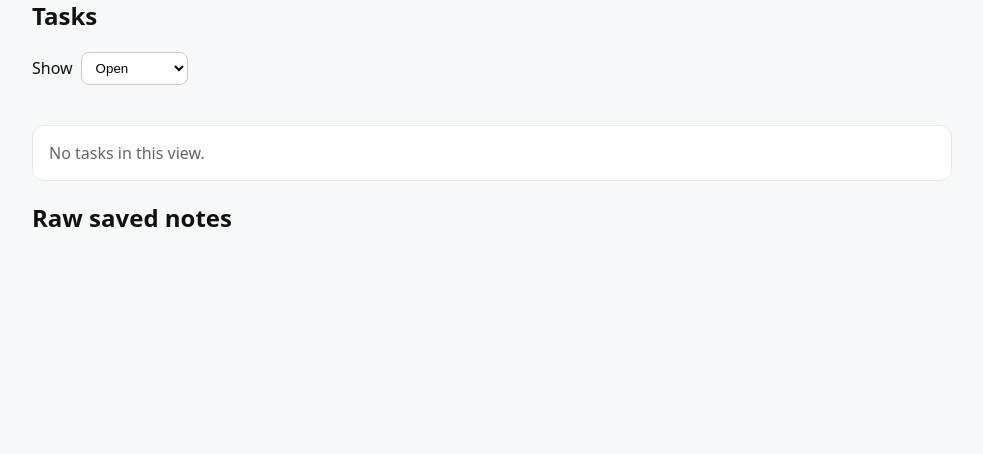
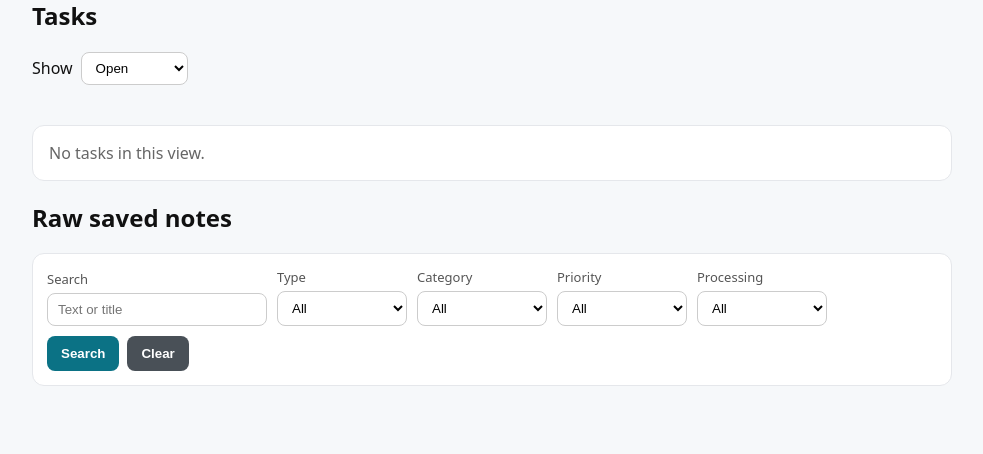
Before and after one commit to ManishNair01/life-inbox-copy, a FastAPI app: page / in a window 1280 px wide. Shown: the part 489-943 px from the top of the page, without its empty margins (148-1131 px from the left). Before the commit the page ends 716 px from the top, so only its background shows below. Run offline with FastAPI, Linux system fonts and the light colour scheme; tables that the repository leaves empty hold one stand-in row (values such as "Sample post"); data that the repository does not hold is empty.

Commit message:
Add inbox search and filters
Co-authored-by: Cursor <cursoragent@cursor.com>

```diff
--- a/app/database.py
+++ b/app/database.py
@@ -13,6 +13,7 @@ from sqlalchemy import (
     Text,
     UniqueConstraint,
     create_engine,
+    or_,
     select,
 )
 from sqlalchemy.orm import declarative_base, sessionmaker
@@ -169,10 +170,56 @@ def add_item_to_db(raw_text: str) -> dict:
         return _item_to_dict(item)
 
 
-def list_items_from_db() -> list[dict]:
+def list_items_from_db(
+    search: Optional[str] = None,
+    item_type: Optional[str] = None,
+    category: Optional[str] = None,
+    priority: Optional[str] = None,
+    processing_status: Optional[str] = None,
+    limit: int = 100,
+) -> list[dict]:
     with SessionLocal() as session:
+        statement = select(InboxItemRecord)
+
+        if category or priority:
+            statement = statement.join(
+                ItemInsightRecord,
+                ItemInsightRecord.item_id == InboxItemRecord.id,
+            )
+
+        search_text = (search or "").strip()
+        if search_text:
+            statement = statement.where(
+                or_(
+                    InboxItemRecord.raw_text.icontains(
+                        search_text,
+                        autoescape=True,
+                    ),
+                    InboxItemRecord.title.icontains(
+                        search_text,
+                        autoescape=True,
+                    ),
+                )
+            )
+        if item_type:
+            statement = statement.where(
+                InboxItemRecord.item_type == item_type
+            )
+        if category:
+            statement = statement.where(
+                ItemInsightRecord.category == category
+            )
+        if priority:
+            statement = statement.where(
+                ItemInsightRecord.priority == priority
+            )
+        if processing_status:
+            statement = statement.where(
+                InboxItemRecord.processing_status == processing_status
+            )
+
         items = session.scalars(
-            select(InboxItemRecord).order_by(InboxItemRecord.id.asc())
+            statement.order_by(InboxItemRecord.id.asc()).limit(limit)
         ).all()
         return [_item_to_dict(item) for item in items]
 
--- a/app/main.py
+++ b/app/main.py
@@ -1,6 +1,6 @@
 import logging
 from pathlib import Path
-from typing import List
+from typing import List, Optional
 
 from fastapi import FastAPI, HTTPException, Query, status
 from fastapi.responses import HTMLResponse, Response
@@ -32,6 +32,7 @@ from app.schemas import (
     NoteCreate,
     NoteUpdate,
     PersistedAnalysis,
+    Priority,
     Task,
     TaskListStatus,
 )
@@ -64,9 +65,23 @@ def create_item(payload: InboxItemCreate):
 
 
 @app.get("/api/items", response_model=List[InboxItem])
-def get_items():
+def get_items(
+    search: Optional[str] = Query(None, alias="q", max_length=200),
+    item_type: Optional[str] = Query(None, max_length=100),
+    category: Optional[str] = Query(None, max_length=100),
+    priority: Optional[Priority] = Query(None),
+    processing_status: Optional[str] = Query(None, max_length=100),
+    limit: int = Query(100, ge=1, le=100),
+):
     try:
-        return list_items_from_db()
+        return list_items_from_db(
+            search=search,
+            item_type=item_type,
+            category=category,
+            priority=priority,
+            processing_status=processing_status,
+            limit=limit,
+        )
     except Exception as exc:
         logger.exception("Failed to load inbox items")
         raise HTTPException(
--- a/app/static/app.js
+++ b/app/static/app.js
@@ -2,6 +2,13 @@ let isSavingNote = false;
 let isAnalyzingInbox = false;
 const pendingNoteActions = new Set();
 const pendingTaskActions = new Set();
+const itemFilterFields = {
+  q: 'itemSearch',
+  item_type: 'itemTypeFilter',
+  category: 'categoryFilter',
+  priority: 'priorityFilter',
+  processing_status: 'processingStatusFilter'
+};
 
 function setStatus(elementId, message, isError = false) {
   const element = document.getElementById(elementId);
@@ -14,6 +21,113 @@ function setButtonBusy(buttonId, busy, busyLabel, idleLabel) {
   button.disabled = busy;
   button.textContent = busy ? busyLabel : idleLabel;
   button.setAttribute('aria-busy', String(busy));
+}
+
+function itemFilterParams() {
+  const params = new URLSearchParams();
+  for (const [name, elementId] of Object.entries(itemFilterFields)) {
+    const value = document.getElementById(elementId).value.trim();
+    if (value) params.set(name, value);
+  }
+  return params;
+}
+
+function hasItemFilters() {
+  return itemFilterParams().size > 0;
+}
+
+function updateUrl(updates) {
+  const url = new URL(window.location.href);
+  for (const [name, value] of Object.entries(updates)) {
+    if (value) {
+      url.searchParams.set(name, value);
+    } else {
+      url.searchParams.delete(name);
+    }
+  }
+  window.history.pushState({}, '', url);
+}
+
+function syncControlsFromUrl() {
+  const params = new URLSearchParams(window.location.search);
+  for (const [name, elementId] of Object.entries(itemFilterFields)) {
+    const element = document.getElementById(elementId);
+    const value = params.get(name) || '';
+    if (
+      name === 'category'
+      && value
+      && !Array.from(element.options).some(option => option.value === value)
+    ) {
+      const option = document.createElement('option');
+      option.value = value;
+      option.textContent = value;
+      element.appendChild(option);
+    }
+    element.value = value;
+  }
+
+  const taskStatus = params.get('task_status');
+  document.getElementById('taskStatusFilter').value =
+    ['open', 'completed', 'dismissed'].includes(taskStatus)
+      ? taskStatus
+      : 'open';
+}
+
+function populateCategoryFilter(data) {
+  const select = document.getElementById('categoryFilter');
+  const selected =
+    new URLSearchParams(window.location.search).get('category')
+    || select.value;
+  const categories = Array.from(
+    new Set((data.buckets || []).map(bucket => bucket.name))
+  ).sort((first, second) => first.localeCompare(second));
+
+  select.replaceChildren();
+  const allOption = document.createElement('option');
+  allOption.value = '';
+  allOption.textContent = 'All';
+  select.appendChild(allOption);
+
+  if (selected && !categories.includes(selected)) {
+    categories.push(selected);
+    categories.sort((first, second) => first.localeCompare(second));
+  }
+  for (const category of categories) {
+    const option = document.createElement('option');
+    option.value = category;
+    option.textContent = category;
+    select.appendChild(option);
+  }
+  select.value = selected;
+}
+
+function applyItemFilters(event) {
+  event.preventDefault();
+  const values = {};
+  const params = itemFilterParams();
+  for (const name of Object.keys(itemFilterFields)) {
+    values[name] = params.get(name) || '';
+  }
+  updateUrl(values);
+  loadNotes();
+}
+
+function clearItemFilters() {
+  for (const elementId of Object.values(itemFilterFields)) {
+    document.getElementById(elementId).value = '';
+  }
+  updateUrl(
+    Object.fromEntries(
+      Object.keys(itemFilterFields).map(name => [name, ''])
+    )
+  );
+  loadNotes();
+}
+
+function changeTaskStatusFilter() {
+  const status = document.getElementById('taskStatusFilter').value;
+  updateUrl({task_status: status});
+  loadTasks();
 }
 
 async function fetchJson(url, options, friendlyError) {
@@ -396,6 +510,7 @@ async function loadLatestAnalysis() {
     );
     if (!data) return;
 
+    populateCategoryFilter(data);
     renderAnalysis(data);
     const generatedAt = new Date(data.generated_at).toLocaleString();
     setStatus(
@@ -429,6 +544,7 @@ async function analyzeInbox() {
       {method: 'POST'},
       'Unable to analyze inbox.'
     );
+    populateCategoryFilter(data);
     renderAnalysis(data);
     await loadTasks();
     setStatus('analysisStatus', 'Analysis complete.');
@@ -452,25 +568,60 @@ async function analyzeInbox() {
 async function loadNotes(
   failureMessage = 'We could not load your notes. Reload to try again.'
 ) {
+  const params = itemFilterParams();
+  const filtered = params.size > 0;
+  const query = params.toString();
   try {
     const notes = await fetchJson(
-      '/api/items',
+      `/api/items${query ? `?${query}` : ''}`,
       undefined,
       'Unable to load notes.'
     );
     const root = document.getElementById('notes');
     root.innerHTML = '';
 
+    if (!notes.length) {
+      root.innerHTML = filtered
+        ? '<div class="panel muted">No inbox items match these filters.</div>'
+        : '<div class="panel muted">No saved notes yet.</div>';
+      setStatus(
+        'searchStatus',
+        filtered ? 'No results found.' : ''
+      );
+      return true;
+    }
+
     for (const note of notes.filter(item => item.item_type === 'text')) {
       root.appendChild(renderNote(note));
     }
+    setStatus(
+      'searchStatus',
+      filtered
+        ? `${notes.length} matching item${notes.length === 1 ? '' : 's'}.`
+        : ''
+    );
     return true;
   } catch {
-    setStatus('noteStatus', failureMessage, true);
+    if (filtered) {
+      setStatus(
+        'searchStatus',
+        'Search failed. Please try again.',
+        true
+      );
+    } else {
+      setStatus('noteStatus', failureMessage, true);
+    }
     return false;
   }
 }
 
+syncControlsFromUrl();
 loadNotes();
 loadLatestAnalysis();
 loadTasks();
+
+window.addEventListener('popstate', () => {
+  syncControlsFromUrl();
+  loadNotes();
+  loadTasks();
+});
--- a/app/static/styles.css
+++ b/app/static/styles.css
@@ -13,6 +13,12 @@ button:disabled { cursor: not-allowed; opacity: 0.65; }
 .task { background: white; border: 1px solid #e5e7eb; border-radius: 12px; padding: 14px; margin: 12px 0; box-shadow: 0 1px 2px rgba(0,0,0,0.04); }
 .task-toolbar { display: flex; align-items: center; gap: 8px; }
 .task-toolbar select { padding: 7px 10px; border: 1px solid #ccc; border-radius: 8px; background: white; }
+.search-toolbar { display: flex; flex-wrap: wrap; align-items: end; gap: 10px; padding: 14px; background: white; border: 1px solid #e5e7eb; border-radius: 12px; }
+.search-toolbar label { display: grid; gap: 5px; color: #555; font-size: 13px; }
+.search-toolbar input, .search-toolbar select { min-width: 130px; padding: 8px 10px; border: 1px solid #ccc; border-radius: 8px; background: white; }
+.search-toolbar input[type="search"] { min-width: 220px; }
+.search-actions { display: flex; gap: 8px; }
+.search-actions button { margin: 0; }
 .task-meta { color: #666; font-size: 13px; margin-top: 6px; }
 .note-actions { display: flex; gap: 8px; margin-top: 10px; }
 .task-actions { display: flex; gap: 8px; margin-top: 10px; }
--- a/app/templates/index.html
+++ b/app/templates/index.html
@@ -26,7 +26,7 @@
     <h2>Tasks</h2>
     <div class="task-toolbar">
       <label for="taskStatusFilter">Show</label>
-      <select id="taskStatusFilter" onchange="loadTasks()">
+      <select id="taskStatusFilter" onchange="changeTaskStatusFilter()">
         <option value="open">Open</option>
         <option value="completed">Completed</option>
         <option value="dismissed">Dismissed</option>
@@ -36,6 +36,46 @@
     <div id="tasks"></div>
 
     <h2>Raw saved notes</h2>
+    <form id="itemSearchForm" class="search-toolbar" onsubmit="applyItemFilters(event)">
+      <label>
+        Search
+        <input id="itemSearch" type="search" maxlength="200" placeholder="Text or title" />
+      </label>
+      <label>
+        Type
+        <select id="itemTypeFilter">
+          <option value="">All</option>
+          <option value="text">Text</option>
+        </select>
+      </label>
+      <label>
+        Category
+        <select id="categoryFilter">
+          <option value="">All</option>
+        </select>
+      </label>
+      <label>
+        Priority
+        <select id="priorityFilter">
+          <option value="">All</option>
+          <option value="High">High</option>
+          <option value="Medium">Medium</option>
+          <option value="Low">Low</option>
+        </select>
+      </label>
+      <label>
+        Processing
+        <select id="processingStatusFilter">
+          <option value="">All</option>
+          <option value="ready">Ready</option>
+        </select>
+      </label>
+      <div class="search-actions">
+        <button type="submit">Search</button>
+        <button type="button" class="secondary" onclick="clearItemFilters()">Clear</button>
+      </div>
+    </form>
+    <p id="searchStatus" class="status muted" role="status" aria-live="polite"></p>
     <div id="notes"></div>
   </div>
 
```
Also changed, not shown: tests/test_api.py (+146 -0 lines), README.md.
